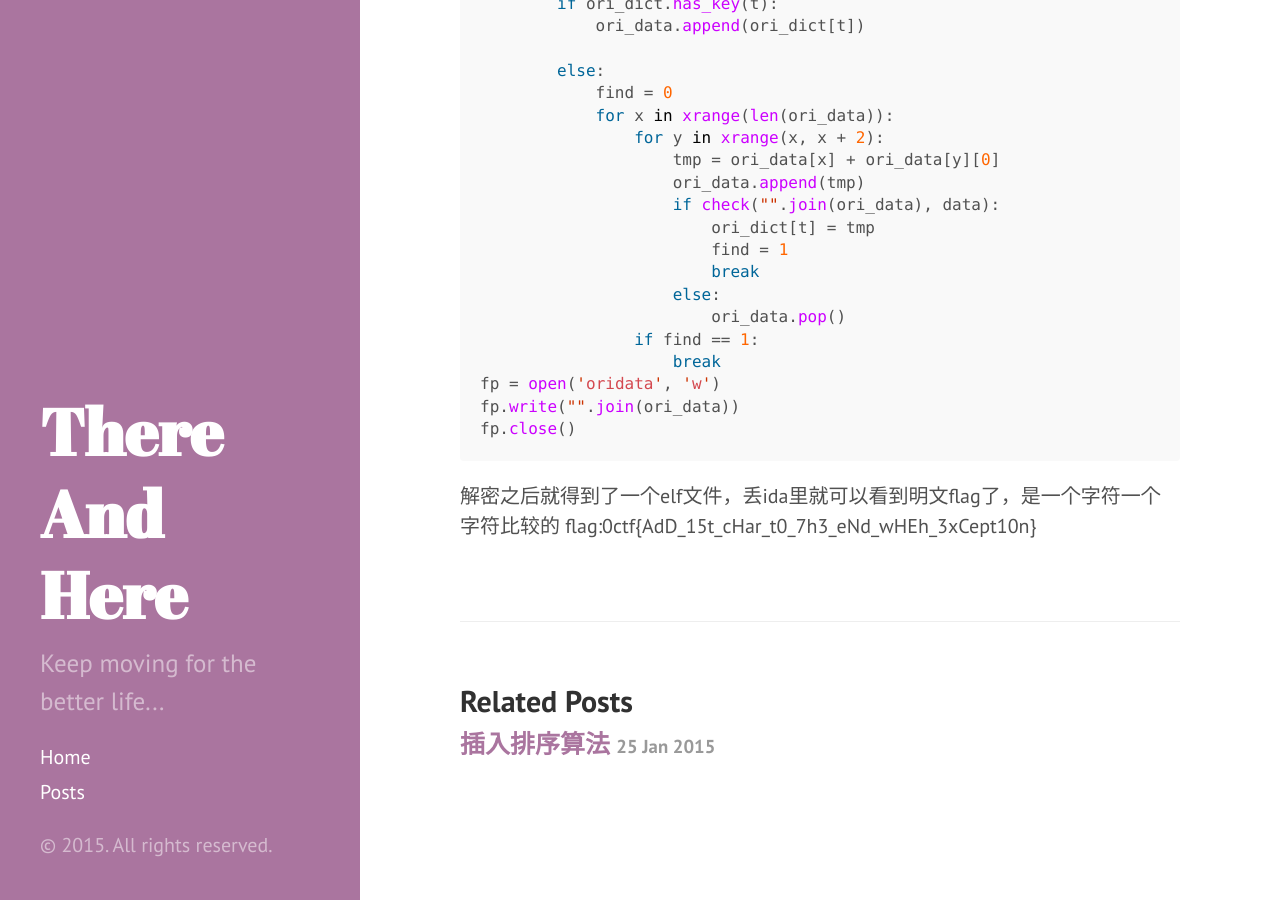
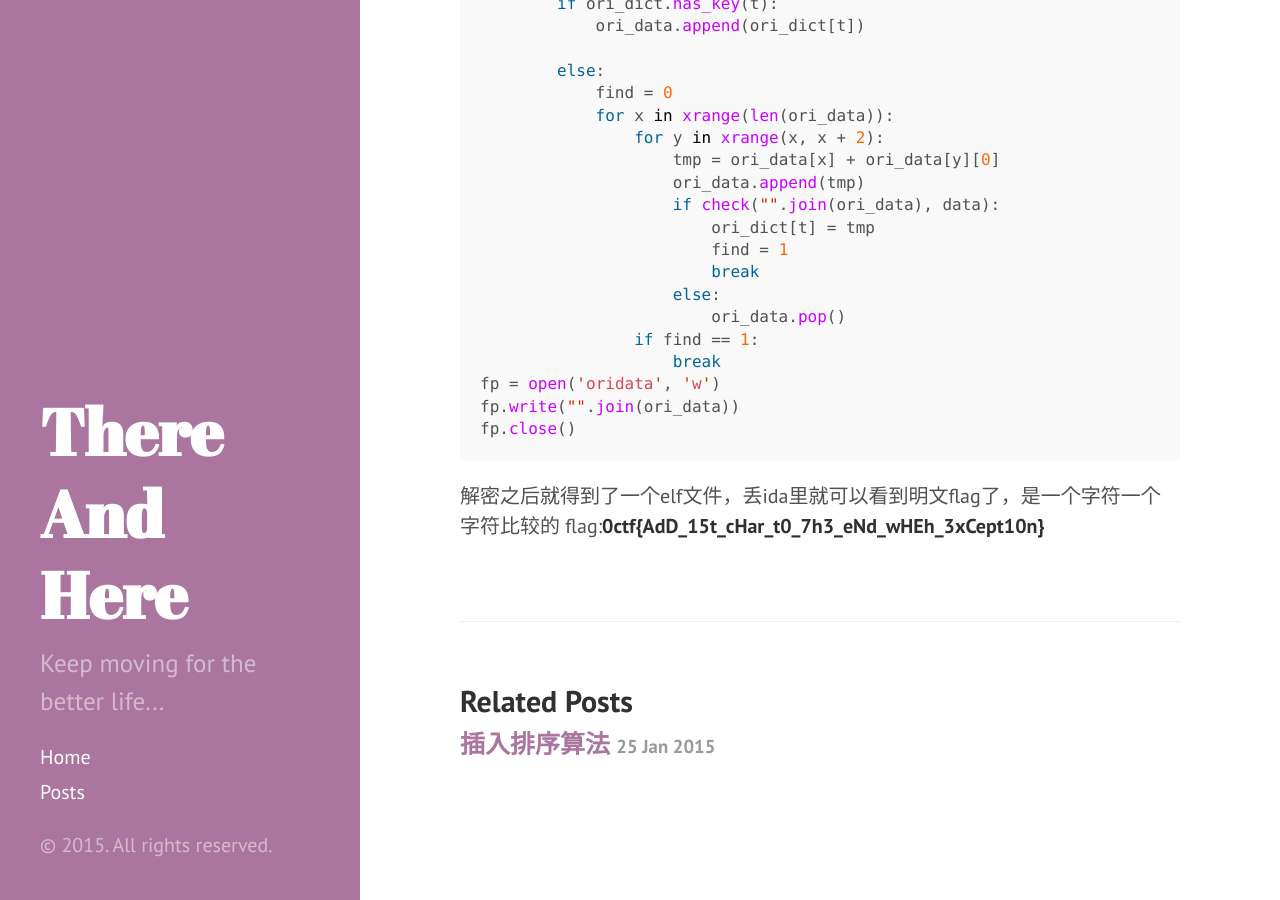
Before and after one commit to ThereAndHere/thereandhere.github.io, a Jekyll site: the page built from _posts/2015-03-31-0ctf2015-slimming.md, in a window 1280 px wide and 900 px high, scrolled down 1810 px. Built offline with Jekyll 4.4.1, drawn with Linux system fonts in a browser that asks for light colours; Markdown is read by kramdown in place of the engine named in the settings.

````diff
--- a/_posts/2015-03-31-0ctf2015-slimming.md
+++ b/_posts/2015-03-31-0ctf2015-slimming.md
@@ -92,4 +92,4 @@ fp.close()
 ```
 
 解密之后就得到了一个elf文件，丢ida里就可以看到明文flag了，是一个字符一个字符比较的
-flag:0ctf{AdD_15t_cHar_t0_7h3_eNd_wHEh_3xCept10n}
+flag:**0ctf{AdD_15t_cHar_t0_7h3_eNd_wHEh_3xCept10n}**
````
